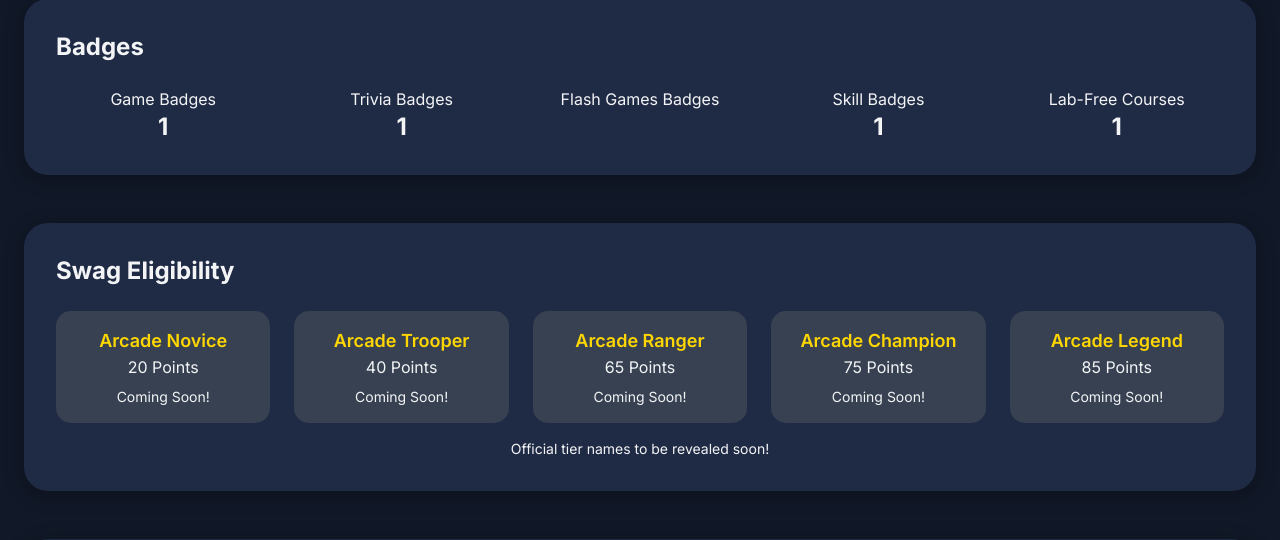
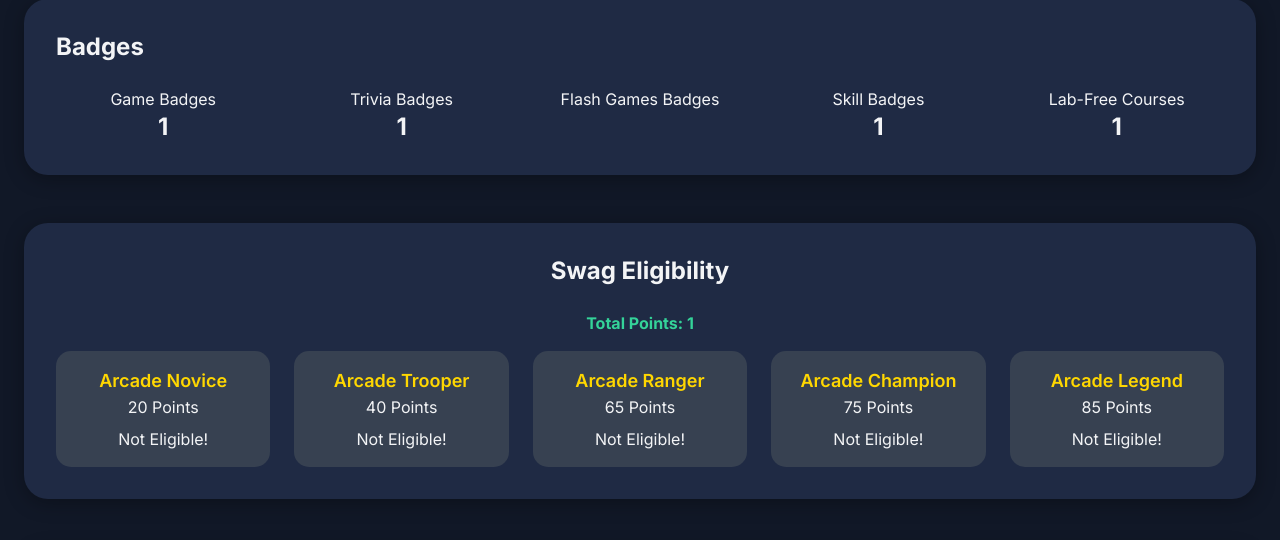
Before and after one commit to Sufi1512/PointCounter, a Flask app: template templates/dashboard.html in a window 1280 px wide. Shown: the part 921-1461 px from the top of the page. Run offline with Flask 3, Linux system fonts and the light colour scheme; the template is opened without the code that fills it: most values are stand-ins (such as "Sample title", 1, 10 or a date in 2020); grey boxes marked "Sample" are stand-in pictures.

Commit message:
Update badge categorization keywords and enhance swag eligibility display in dashboard

```diff
--- a/app.py
+++ b/app.py
@@ -91,7 +91,7 @@
                 badge_info['points'] = 0
                 categories['lab_free_courses'].append(badge_info)
                 app.logger.debug(f"Categorized as lab_free_courses: {title}")
-            elif any(keyword in normalized_title for keyword in ["arcade techcare", "arcade explorers", "trick-or-skills", "diwali in the arcade", "arcade snowdown"]):
+            elif any(keyword in normalized_title for keyword in ["arcade techcare","arcade networskills", "arcade explorers", "trick-or-skills", "diwali in the arcade", "arcade snowdown"]):
                 badge_info['points'] = 2
                 categories['flash_games'].append(badge_info)
                 app.logger.debug(f"Categorized as flash_games (special): {title}")
--- a/points_calculator.py
+++ b/points_calculator.py
@@ -82,7 +82,7 @@
     # Calculate game points
     for badge in all_games:
         title = badge.get('title').lower()
-        if any(keyword in title for keyword in ["the arcade-athon", "arcade explorers", "trick-or-skills", "diwali in the arcade", "arcade snowdown","techcare"]):
+        if any(keyword in title for keyword in ["the arcade-athon","arcade networskills", "arcade explorers", "trick-or-skills", "diwali in the arcade", "arcade snowdown","techcare"]):
             game_points += 2
             special_game_count += 1
         else:
@@ -108,7 +108,7 @@
             len(lab_free_courses) >= m["lab_free"]):
             milestone = m["milestone"]
             if is_facilitator:
-                facilitator_bonus = m["bonus"] * 1.5
+                facilitator_bonus = m["bonus"]
             else:
                 milestone_bonus = m["bonus"]
             break
--- a/templates/dashboard.html
+++ b/templates/dashboard.html
@@ -431,37 +431,37 @@
         </section>
 
         <!-- Swag Eligibility -->
-        <section class="card">
-            <h2 class="text-xl sm:text-2xl font-bold mb-6">Swag Eligibility</h2>
-            <div class="grid grid-cols-1 sm:grid-cols-2 lg:grid-cols-5 gap-4 sm:gap-6">
-                <div class="swag-tier {% if data.points.total_points >= 20 %}bg-green-600{% endif %}">
-                    <h4 class="text-base sm:text-lg font-semibold">Arcade Novice</h4>
-                    <p class="text-[var(--secondary-text)] text-sm sm:text-base">20 Points</p>
-                    <p class="text-xs sm:text-sm text-[var(--secondary-text)] mt-2">{% if data.points.total_points >= 20 %}Eligible!{% else %}Coming Soon!{% endif %}</p>
-                </div>
-                <div class="swag-tier {% if data.points.total_points >= 40 %}bg-green-600{% endif %}">
-                    <h4 class="text-base sm:text-lg font-semibold">Arcade Trooper</h4>
-                    <p class="text-[var(--secondary-text)] text-sm sm:text-base">40 Points</p>
-                    <p class="text-xs sm:text-sm text-[var(--secondary-text)] mt-2">{% if data.points.total_points >= 40 %}Eligible!{% else %}Coming Soon!{% endif %}</p>
-                </div>
-                <div class="swag-tier {% if data.points.total_points >= 65 %}bg-green-600{% endif %}">
-                    <h4 class="text-base sm:text-lg font-semibold">Arcade Ranger</h4>
-                    <p class="text-[var(--secondary-text)] text-sm sm:text-base">65 Points</p>
-                    <p class="text-xs sm:text-sm text-[var(--secondary-text)] mt-2">{% if data.points.total_points >= 65 %}Eligible!{% else %}Coming Soon!{% endif %}</p>
-                </div>
-                <div class="swag-tier {% if data.points.total_points >= 75 %}bg-green-600{% endif %}">
-                    <h4 class="text-base sm:text-lg font-semibold">Arcade Champion</h4>
-                    <p class="text-[var(--secondary-text)] text-sm sm:text-base">75 Points</p>
-                    <p class="text-xs sm:text-sm text-[var(--secondary-text)] mt-2">{% if data.points.total_points >= 75 %}Eligible!{% else %}Coming Soon!{% endif %}</p>
-                </div>
-                <div class="swag-tier {% if data.points.total_points >= 85 %}bg-green-600{% endif %}">
-                    <h4 class="text-base sm:text-lg font-semibold">Arcade Legend </h4>
-                    <p class="text-[var(--secondary-text)] text-sm sm:text-base">85 Points</p>
-                    <p class="text-xs sm:text-sm text-[var(--secondary-text)] mt-2">{% if data.points.total_points >= 85 %}Eligible!{% else %}Coming Soon!{% endif %}</p>
-                </div>
-            </div>
-            <p class="text-xs sm:text-sm text-[var(--secondary-text)] mt-4 text-center">Official tier names to be revealed soon!</p>
-        </section>
+{% set total_points = data.points.total_points %}
+{% set tiers = [20, 40, 65, 75, 85] %}
+{% set names = ['Arcade Novice', 'Arcade Trooper', 'Arcade Ranger', 'Arcade Champion', 'Arcade Legend'] %}
+{% set ns = namespace(highest_tier = -1) %}
+
+{% for i in range(tiers | length) %}
+  {% if total_points >= tiers[i] %}
+    {% set ns.highest_tier = i %}
+  {% endif %}
+{% endfor %}
+
+<section class="card">
+  <h2 class="text-xl sm:text-2xl font-bold mb-6 text-center">Swag Eligibility</h2>
+  <p class="mb-4 text-center text-green-400 font-bold">Total Points: {{ total_points }}</p>
+  <div class="grid grid-cols-1 sm:grid-cols-2 lg:grid-cols-5 gap-4 sm:gap-6 justify-items-center">
+    {% for i in range(tiers | length) %}
+      <div class="swag-tier p-4 rounded-lg text-center w-full {% if i == ns.highest_tier %}bg-green-600 border-4 border-green-800 shadow-lg{% else %}bg-gray-800{% endif %}">
+        <h4 class="text-base sm:text-lg font-semibold text-yellow-400">{{ names[i] }}</h4>
+        <p class="text-[var(--secondary-text)] text-sm sm:text-base">{{ tiers[i] }} Points</p>
+        <p class="text-sm sm:text-base mt-2 {% if i == ns.highest_tier %}text-green-400 font-bold{% else %}text-[var(--secondary-text)]{% endif %}">
+          {% if i == ns.highest_tier %}Eligible!{% else %}Not Eligible!{% endif %}
+        </p>
+      </div>
+    {% endfor %}
+  </div>
+</section>
+
+
+
+
+
 
         <!-- Analytics Graph -->
         {% if data.game_trivia or data.level_games or data.skill_badges or data.flash_games or data.lab_free_courses %}
```
